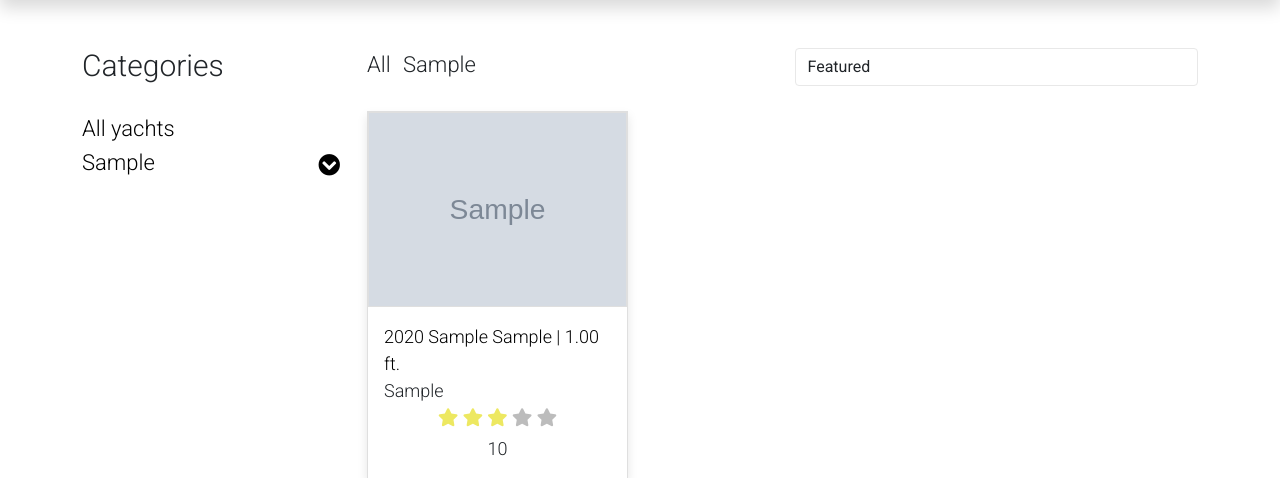
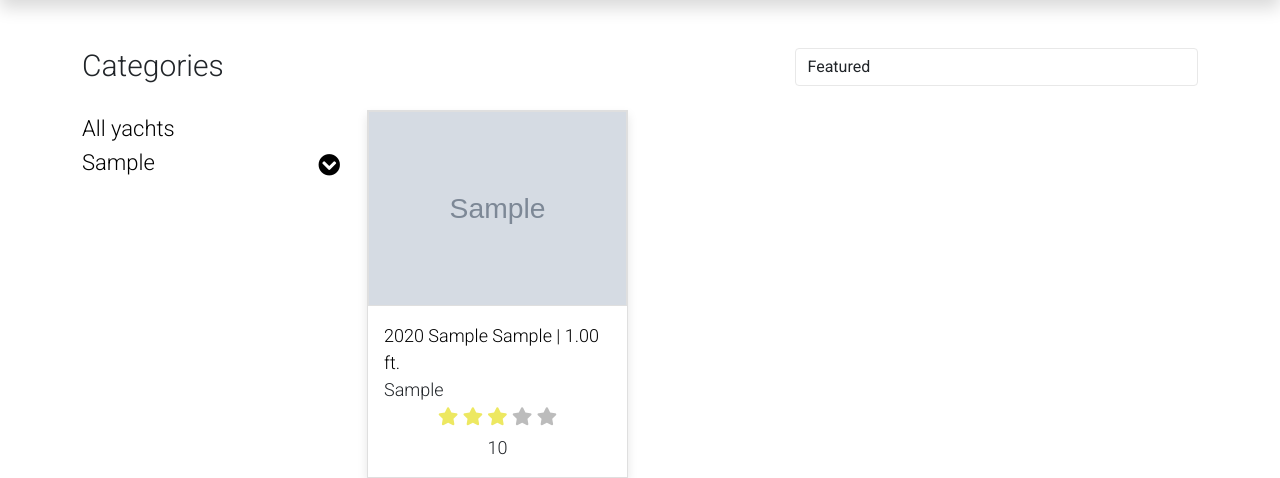
Before and after one commit to Megazorch/Yacht-Shop, a Django app: page /catalog/yachts/ in a window 1280 px wide. Shown: the part 110-588 px from the top of the page. Run offline with Django 4.2, Linux system fonts and the light colour scheme; tables that the repository leaves empty hold one stand-in row (values such as "Sample post"); grey boxes marked "Sample" are stand-in pictures; some libraries are stand-ins or nearby versions.

Commit message:
Deleted categories from above panel.

```diff
--- a/catalog/templates/shop.html
+++ b/catalog/templates/shop.html
@@ -39,8 +39,8 @@
             <div class="col-lg-9">
                 <div class="row">
                     <div class="col-md-6">
-                        <ul class="list-inline shop-top-menu pb-3 pt-1">
-                            <li class="list-inline-item">
+                        <!-- <ul class="list-inline shop-top-menu pb-3 pt-1">
+                             <li class="list-inline-item">
                                 <a class="h3 text-dark text-decoration-none mr-3" href="/catalog/yachts/">All</a>
                             </li>
                             {% for category in categories %}
@@ -49,7 +49,7 @@
                                     href="/catalog/yachts/?category={{ forloop.counter }}">{{ category.category }}</a>
                                 </li>
                             {% endfor %}
-                        </ul>
+                        </ul> -->
                     </div>
                     <div class="col-md-6 pb-4">
                         <div class="d-flex">
```
